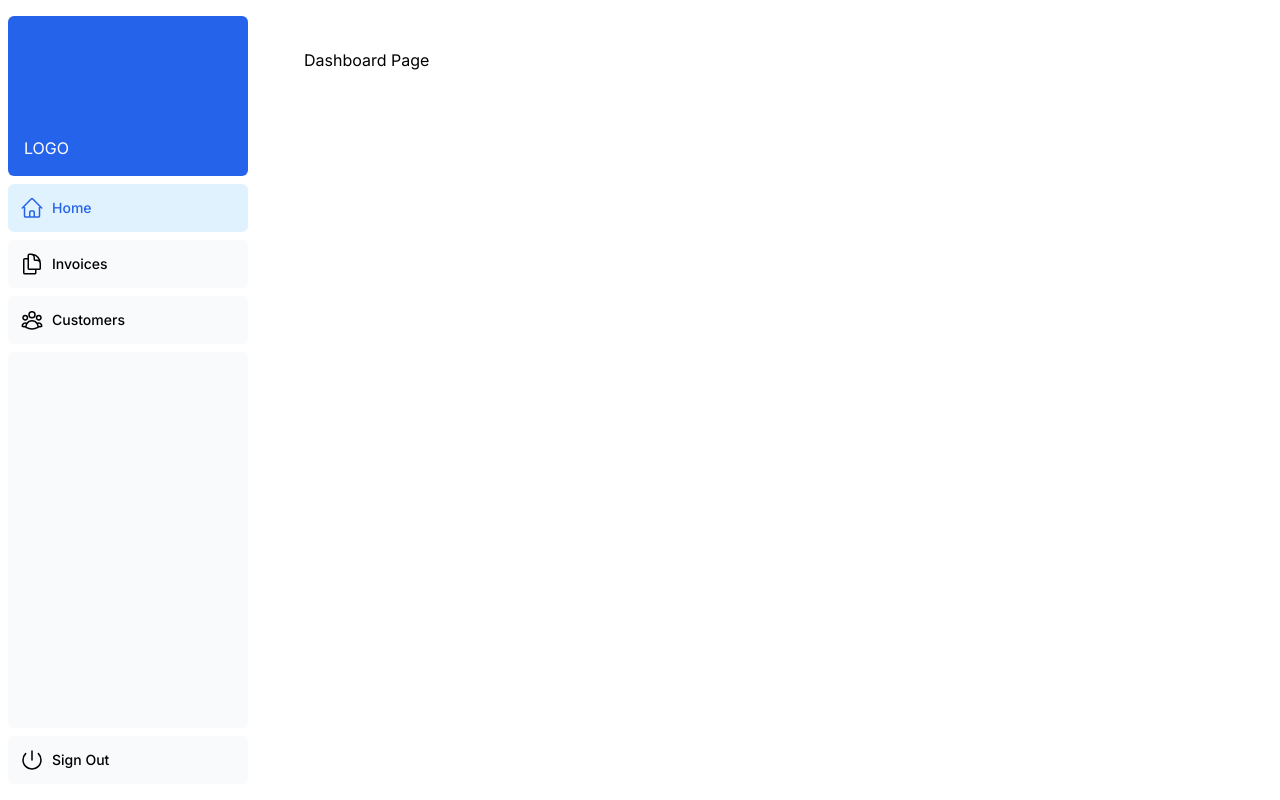
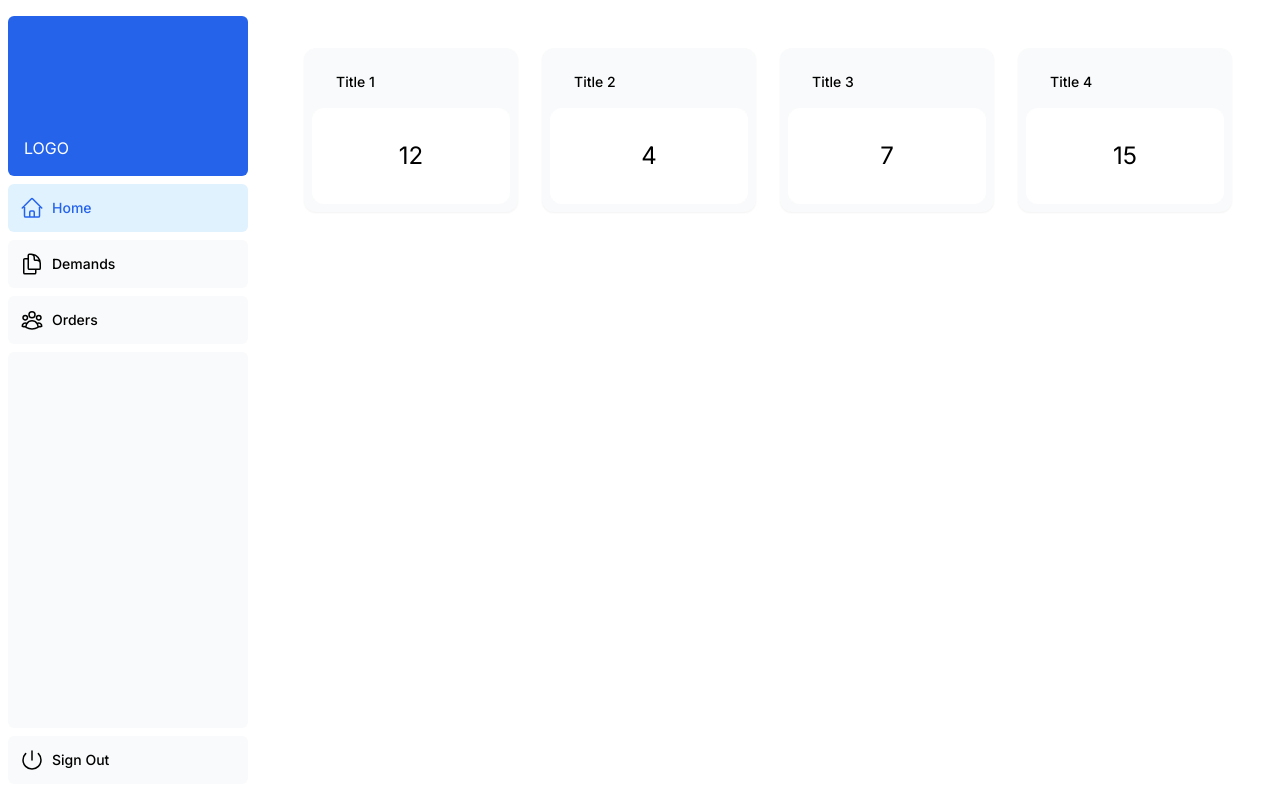
Before and after one commit to rafec/restock-hub, a Next.js app: page /dashboard in a window 1280 px wide. Built offline with nearby package versions, Linux system fonts and the light colour scheme.

Commit message:
changed nav-links to demands and orders, and created `cards.tsx` file, to display the cards

```diff
--- a/app/dashboard/customers/page.js
+++ b/app/dashboard/demands/page.js
@@ -1,3 +1,3 @@
 export default function Page() {
-	return <p>Customers Page</p>;
+	return <p>Demands Page</p>;
 }
--- a/app/dashboard/invoices/page.js
+++ b/app/dashboard/orders/page.js
@@ -1,3 +1,3 @@
 export default function Page() {
-	return <p>Invoices Page</p>;
+	return <p>Orders Page</p>;
 }
--- a/app/dashboard/page.js
+++ b/app/dashboard/page.js
@@ -1,3 +1,11 @@
+import CardWrapper from "@/app/ui/dashboard/cards";
+
 export default function Page() {
-	return <p>Dashboard Page</p>;
+	return (
+		<main>
+			<div className="grid gap-6 sm:grid-cols-2 lg:grid-cols-4">
+				<CardWrapper />
+			</div>
+		</main>
+	);
 }
--- /dev/null
+++ b/app/lib/data.ts
@@ -0,0 +1 @@
+import { sql } from "@vercel/postgres";
--- /dev/null
+++ b/app/ui/dashboard/cards.tsx
@@ -0,0 +1,31 @@
+export default async function CardWrapper() {
+	return (
+		<>
+			<Card title="Title 1" value={12} type="type1" />
+			<Card title="Title 2" value={4} type="type2" />
+			<Card title="Title 3" value={7} type="type3" />
+			<Card title="Title 4" value={15} type="type4" />
+		</>
+	);
+}
+
+export function Card({
+	title,
+	value,
+	type,
+}: {
+	title: string;
+	value: number | string;
+	type: string;
+}) {
+	return (
+		<div className="rounded-xl bg-gray-50 p-2 shadow-sm">
+			<div className="p-4">
+				<h3 className="ml-2 text-sm font-medium">{title}</h3>
+			</div>
+			<p className="truncate rounded-xl bg-white px-4 py-8 text-center text-2xl">
+				{value}
+			</p>
+		</div>
+	);
+}
--- a/app/ui/dashboard/nav-links.js
+++ b/app/ui/dashboard/nav-links.js
@@ -14,11 +14,11 @@ import clsx from "clsx";
 const links = [
 	{ name: "Home", href: "/dashboard", icon: HomeIcon },
 	{
-		name: "Invoices",
-		href: "/dashboard/invoices",
+		name: "Demands",
+		href: "/dashboard/demands",
 		icon: DocumentDuplicateIcon,
 	},
-	{ name: "Customers", href: "/dashboard/customers", icon: UserGroupIcon },
+	{ name: "Orders", href: "/dashboard/orders", icon: UserGroupIcon },
 ];
 
 export default function NavLinks() {
--- a/package.json
+++ b/package.json
@@ -19,9 +19,11 @@
 		"react-dom": "^18"
 	},
 	"devDependencies": {
+		"@types/react": "18.2.47",
 		"autoprefixer": "^10.0.1",
 		"dotenv": "^16.3.1",
 		"postcss": "^8",
-		"tailwindcss": "^3.3.0"
+		"tailwindcss": "^3.3.0",
+		"typescript": "5.3.3"
 	}
 }
```
Also changed, not shown: tsconfig.json (added, +27 -0 lines), public/seeding_output.png (added), 1 other file (tests, documents, lock files or other folders).
